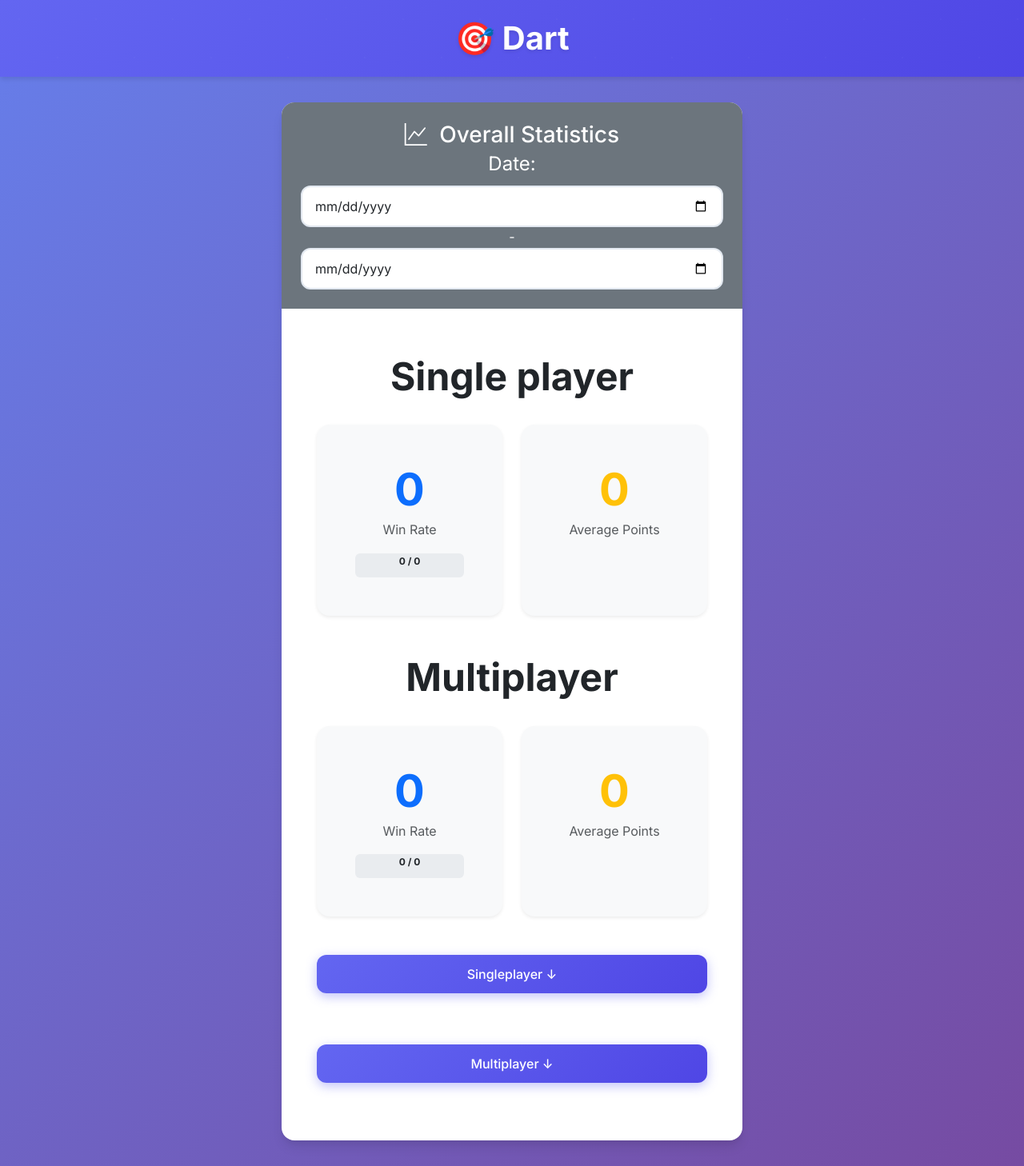
After one commit to joshua1904/dart-app, a Django app: page /statistics/ in a window 1280 px wide. The commit adds this page. Shown: the whole page at 80% size. Run offline with Django 5.2, Linux system fonts and the light colour scheme; the visitor is signed in with stand-in values (Sample User, id 1); data that the repository does not hold is empty; some libraries are stand-ins or nearby versions.

Commit message:
statistic page not finsihed by style

```diff
--- a/main/business_logic/statistics.py
+++ b/main/business_logic/statistics.py
@@ -1,6 +1,10 @@
 from dataclasses import dataclass
 
-from main.models import Game
+from OpenSSL.rand import status
+from django.db.models import QuerySet, Q
+
+from main.models import Game, MultiplayerGame, Round, MultiplayerRound
+from main.utils import GameStatus, MultiplayerGameStatus
 
 
 @dataclass
@@ -9,19 +13,41 @@ class Statistics:
     losses: int = 0
     total_games: int = 0
     total_points: int = 0
+    total_rounds: int = 0
 
     @property
     def win_rate(self) -> float:
-        return self.wins / self.total_games
+        if self.total_games == 0:
+            return 0
+        return round((self.wins / self.total_games) * 100, 2)
 
     @property
     def loss_rate(self) -> float:
-        return self.losses / self.total_games
+        if self.total_games == 0:
+            return 0
+        return round((self.losses / self.total_games) * 100, 2)
 
     @property
     def average_points(self) -> float:
-        return self.total_points / self.total_games
+        if self.total_games == 0:
+            return 0
+        return round(self.total_points / self.total_rounds, 2)
 
 
-def get_statistics(games: list[Game]) -> Statistics:
-    pass
+
+
+def get_singleplayer_statistics(games: QuerySet[Game]) -> Statistics:
+    wins = games.filter(status=GameStatus.WON.value).count()
+    losses = games.filter(status=GameStatus.LOST.value).count()
+    total_games = games.exclude(status=GameStatus.PROGRESS.value).count()
+    total_points = sum(Round.objects.filter(game__in=games).values_list("points", flat=True))
+    total_rounds = Round.objects.filter(game__in=games).count()
+    return Statistics(wins, losses, total_games, total_points, total_rounds)
+
+def get_multiplayer_statistics(games: QuerySet[MultiplayerGame], user) -> Statistics:
+    wins = games.filter(winner__player=user).count()
+    losses = games.filter(~Q(winner__player=user), status=MultiplayerGameStatus.FINISHED.value).count()
+    total_games = games.filter(status=MultiplayerGameStatus.FINISHED.value).count()
+    total_rounds = MultiplayerRound.objects.filter(game__in=games).count()
+    total_points = sum(MultiplayerRound.objects.filter(game__in=games, player__player=user).values_list("points", flat=True))
+    return Statistics(wins, losses, total_games, total_points, total_rounds)
--- a/main/filter/game_filter.py
+++ b/main/filter/game_filter.py
@@ -1,43 +1,8 @@
 import django_filters
-from django import forms
-from django.utils.functional import lazy
-from main.models import Game
-
-
-def get_rounds_choices():
-    """Lazy function to get rounds choices from database"""
-    try:
-        return [
-            (i, i)
-            for i in Game.objects.values_list("rounds", flat=True).distinct()
-            if i is not None
-        ]
-    except Exception:
-        return []
-
-
-def get_score_choices():
-    """Lazy function to get score choices from database"""
-    try:
-        return [
-            (i, i)
-            for i in Game.objects.values_list("score", flat=True).distinct()
-            if i is not None
-        ]
-    except Exception:
-        return []
+from main.models import Game, MultiplayerGame
 
 
 class GameFilter(django_filters.FilterSet):
-    rounds = django_filters.ChoiceFilter(
-        choices=lazy(get_rounds_choices, list)(),
-        widget=forms.Select(attrs={"class": "form-control"}),
-    )
-
-    score = django_filters.ChoiceFilter(
-        choices=lazy(get_score_choices, list)(),
-        widget=forms.Select(attrs={"class": "form-control"}),
-    )
 
     date = django_filters.DateFromToRangeFilter(
         widget=django_filters.widgets.RangeWidget(
@@ -47,16 +12,23 @@ class GameFilter(django_filters.FilterSet):
 
     class Meta:
         model = Game
-        fields = ["rounds", "score", "date"]
-
-    def filter_by_rounds(self, queryset, name, value):
-        return queryset.filter(rounds=value)
-
-    def filter_by_score(self, queryset, name, value):
-        return queryset.filter(score=value)
+        fields = ["date"]
 
     def filter_by_date(self, queryset, name, value):
         return queryset.filter(date=value)
 
-    def filter_by_status(self, queryset, name, value):
-        return queryset.filter(status=value)
+
+class MultiplayerGameFilter(django_filters.FilterSet):
+
+    date = django_filters.DateFromToRangeFilter(
+        widget=django_filters.widgets.RangeWidget(
+            attrs={"class": "form-control", "type": "date"}
+        )
+    )
+
+    class Meta:
+        model = MultiplayerGame
+        fields = ["date"]
+
+    def filter_by_date(self, queryset, name, value):
+        return queryset.filter(date=value)
--- a/main/templates/home.html
+++ b/main/templates/home.html
@@ -24,6 +24,11 @@
                             <i class="bi bi-play-fill me-2"></i>
                             Multiplayer Game
                         </a>
+                        <a href="{% url 'statistics' %}" class="btn btn-info btn-lg mode-btn">
+                            <i class="bi bi-play-fill me-2"></i>
+                            Statistic
+                        </a>
+
     </div>
 
 </div>
--- /dev/null
+++ b/main/templates/statistics/partials/collapsebal_table.html
@@ -0,0 +1,37 @@
+<div class="container py-4">
+
+    <!-- 1. The Toggle Button -->
+    <button
+        class="btn btn-primary mb-3 w-100"
+        type="button"
+        data-bs-toggle="collapse"
+        data-bs-target="#gameStatisticsCollapse_{{name}}"
+        aria-expanded="true"
+        aria-controls="gameStatisticsCollapse_{{name}}">
+    {{name}} ↓</button>
+    <!-- 2. The Collapsible Content Wrapper -->
+    <!-- The 'collapse' class hides the content initially. Remove it or add 'show' if you want it open by default. -->
+    <div class="collapse" id="gameStatisticsCollapse_{{name}}">
+        <!-- 3. The Table Content -->
+        <div class="table-responsive shadow-sm rounded-3">
+            <table id="statistics-table" class="table table-striped table-hover mb-0">
+                <thead class="table-light">
+                    <tr>
+                        <th>Score</th>
+                        <th>Rounds</th>
+                        <th>Status</th>
+                    </tr>
+                </thead>
+                <tbody>
+                    {% for game in games %}
+                        <tr>
+                            <td>{{ game.score }}</td>
+                            <td>{{ game.game_rounds.count }}</td>
+                            <td>{{ game.get_status_display }}</td>
+                        </tr>
+                    {% endfor %}
+                </tbody>
+            </table>
+        </div>
+    </div>
+</div>
--- /dev/null
+++ b/main/templates/statistics/partials/game_statistic_cards.html
@@ -0,0 +1,46 @@
+<div class="container py-4">
+    <div class="row g-4 mb-4">
+        <div class="col-12 text-center">
+            <h1 class="display-5 fw-bold text-dark">{{name}}</h1>
+        </div>
+    </div>
+
+    <div class="row g-4">
+        <div class="col-sm-6 col-12">
+            <div class="card shadow-sm border-0 h-100 p-3 bg-light">
+                <div class="card-body d-flex flex-column align-items-center text-center">
+                    <h2 class="card-title fw-bold text-primary display-4 mb-1">
+                        {{statistics.win_rate}}
+                    </h2>
+                    <p class="text-muted mb-3">Win Rate</p>
+
+                    <div class="progress position-relative w-100" style="height: 30px;">
+                        <div
+                            class="progress-bar bg-primary"
+                            role="progressbar"
+                            style="width: {% widthratio statistics.wins statistics.total_games 100 %}%;"
+                            aria-valuenow="{{statistics.wins}}"
+                            aria-valuemin="0"
+                            aria-valuemax="{{statistics.total_games}}">
+                        </div>
+                        <div class="position-absolute w-100 text-center text-dark fw-bold">
+                            {{statistics.wins}} / {{statistics.total_games}}
+                        </div>
+                    </div>
+                </div>
+            </div>
+        </div>
+
+        <div class="col-sm-6 col-12">
+            <div class="card shadow-sm border-0 h-100 p-3 bg-light">
+                <div class="card-body d-flex flex-column align-items-center text-center justify-content-center">
+                    <h2 class="card-title fw-bold text-warning display-4 mb-1">
+                        {{ statistics.average_points }}
+                    </h2>
+                    <p class="text-muted mb-3">Average Points</p>
+                    <div class="position-relative w-100" style="height: 30px;"></div>
+                </div>
+            </div>
+        </div>
+    </div>
+</div>
--- /dev/null
+++ b/main/templates/statistics/partials/statistics.detail.html
@@ -0,0 +1,4 @@
+             {% include "statistics/partials/game_statistic_cards.html"  with statistics=singleplayer_statistics name='Single player' %}
+             {% include "statistics/partials/game_statistic_cards.html"  with statistics=multiplayer_statistics name='Multiplayer'%}
+             {% include "statistics/partials/collapsebal_table.html" with games=singleplayer_games name='Singleplayer' %}
+             {% include "statistics/partials/collapsebal_table.html" with games=multiplayer_games name='Multiplayer' %}
--- a/main/templates/statistics.html
+++ b/main/templates/statistics/statistics.html
@@ -1,8 +1,4 @@
 {% extends "base.html" %}
-
-{% block header %}
-🏆 Statistics
-{% endblock %}
 
 {% block content %}
 <div class="row justify-content-center g-4">
@@ -18,7 +14,7 @@
                 </form>
             </div>
             <div class="card-body">
-               {% include 'statistics.detail.html' %}
+               {% include 'statistics/partials/statistics.detail.html' %}
             </div>
         </div>
     </div>
--- a/main/urls.py
+++ b/main/urls.py
@@ -30,7 +30,7 @@ single_player_urlpatterns = [
         name="result",
     ),
     path(
-        "singleplayer/statistics/",
+        "statistics/",
         login_required(StatisticsView.as_view()),
         name="statistics",
     ),
--- a/main/views/statistics.py
+++ b/main/views/statistics.py
@@ -1,35 +1,41 @@
 from django import views
 from django.shortcuts import render
-from main.models import Game
-from main.filter.game_filter import GameFilter
+
+from main.business_logic.statistics import get_singleplayer_statistics, get_multiplayer_statistics
+from main.models import Game, MultiplayerGame
+from main.filter.game_filter import GameFilter, MultiplayerGameFilter
 
 
 class StatisticsView(views.View):
     def get(self, request):
-        scores = Game.objects.values_list("score", flat=True).distinct()
-        rounds = Game.objects.values_list("rounds", flat=True).distinct()
-        games = Game.objects.all()
+        user = request.user
+        games = Game.objects.filter(player=user)
+        multiplayer_games = MultiplayerGame.objects.filter(game_players__player=user)
         filter = GameFilter(request.GET, queryset=games)
+        multiplayer_filter = MultiplayerGameFilter(request.GET, queryset=multiplayer_games)
         games = filter.qs
+        multiplayer_games = multiplayer_filter.qs
         if request.META.get("HTTP_HX_REQUEST"):
             return render(
                 request,
-                "statistics.detail.html",
+                "statics/partials/statistics.detail.html",
                 context={
-                    "games": games,
-                    "filter": filter,
-                    "scores": scores,
-                    "rounds": rounds,
-                },
+                'singleplayer_games': games,
+                'multiplayer_games': multiplayer_games,
+                "singleplayer_statistics": get_singleplayer_statistics(games),
+                "multiplayer_statistics": get_multiplayer_statistics(multiplayer_games, user),
+                "filter": filter,
+            },
             )
 
         return render(
             request,
-            "statistics.html",
+            "statistics/statistics.html",
             context={
-                "games": games,
+                'singleplayer_games': games,
+                'multiplayer_games': multiplayer_games,
+                "singleplayer_statistics": get_singleplayer_statistics(games),
+                "multiplayer_statistics": get_multiplayer_statistics(multiplayer_games, user),
                 "filter": filter,
-                "scores": scores,
-                "rounds": rounds,
             },
         )
```
Also changed, not shown: main/templates/statistics.detail.html (deleted, +0 -19 lines), 1 other file.
